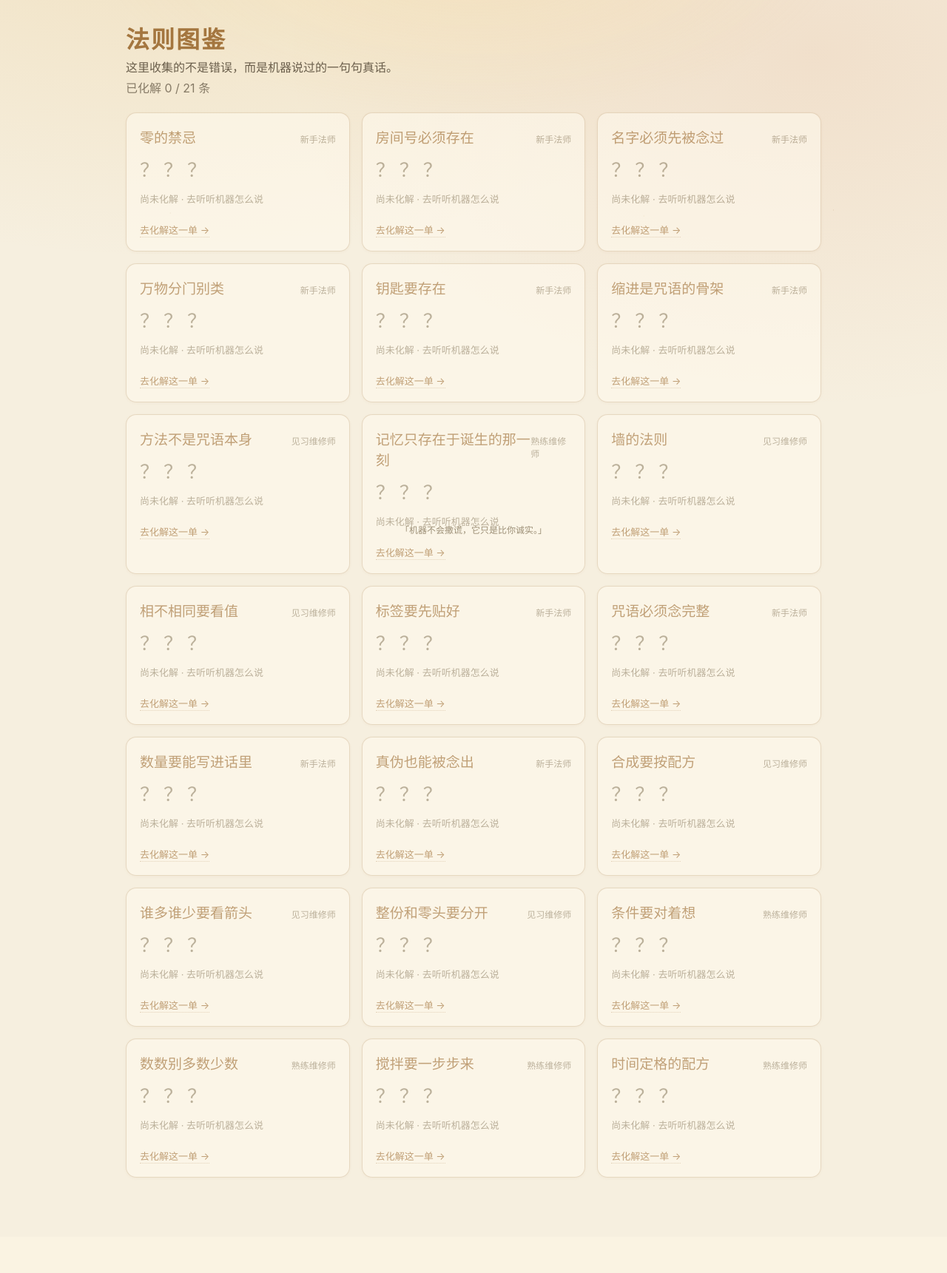
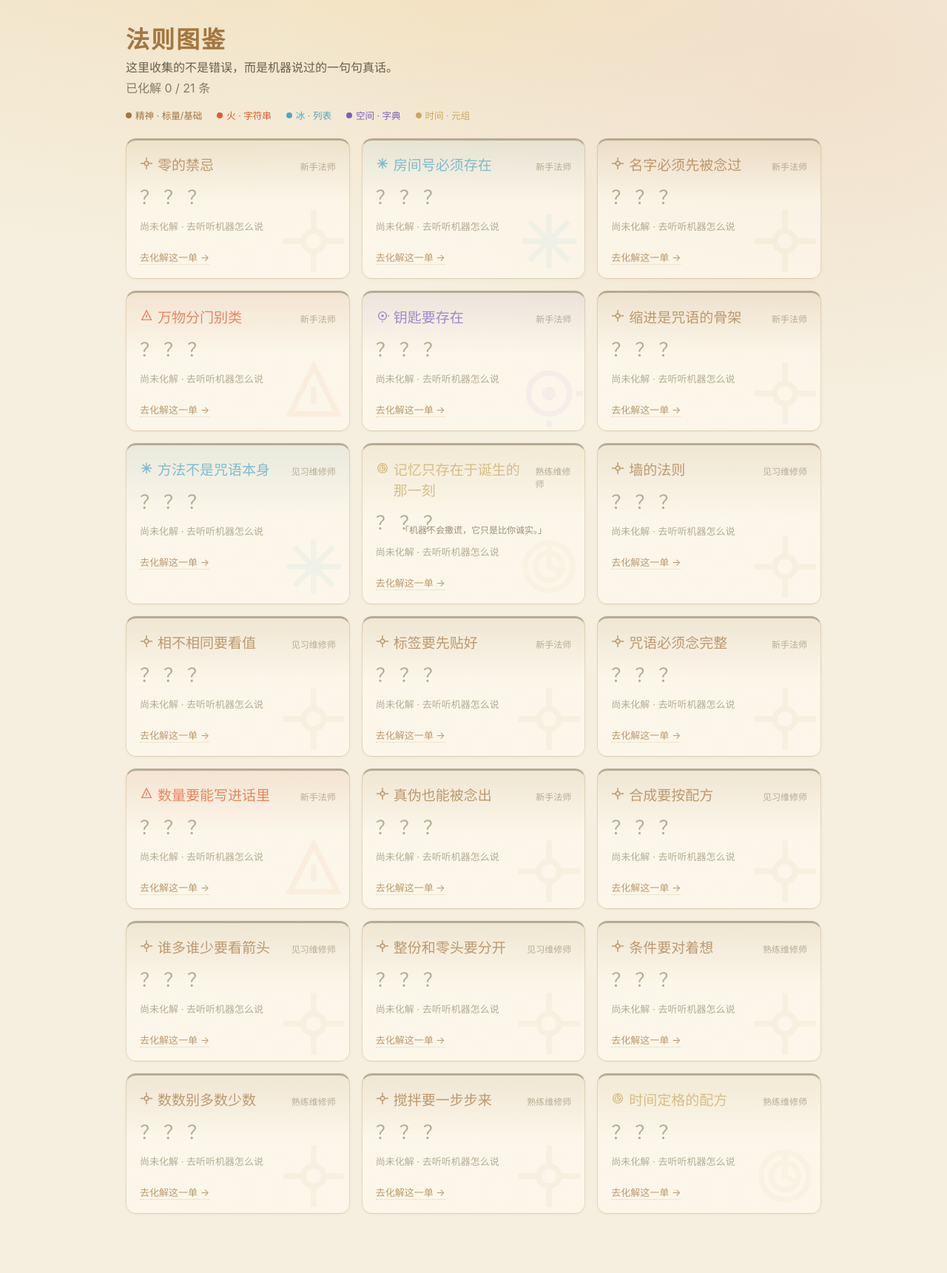
Before and after one commit to langpaian/python-magic-repair, a FastAPI app: page /lore in a window 1280 px wide. Shown: the part 66-1787 px from the top of the page at 74% size. Before the commit the page ends 1658 px from the top, so only its background shows below. Run offline with FastAPI, Linux system fonts and the light colour scheme; data that the repository does not hold is empty.

Commit message:
feat: 法则图鉴五系属性神秘学配色(精神/火/冰/空间/时间) + 专属符文(sigil)水印 + 图例

```diff
--- a/web/app.py
+++ b/web/app.py
@@ -27,6 +27,15 @@ LAWS = laws_by_name()
 INIT = load_initiation()
 ENDING = load_ending()
 GLOSSARY = load_glossary()
+
+# 五系属性符文（神秘学符号，随属性变色）
+SIGILS = {
+    "spirit": '<svg viewBox="0 0 20 20" width="18" height="18" fill="none" stroke="currentColor" stroke-width="1.6"><circle cx="10" cy="10" r="3"/><path d="M10 1v6M10 13v6M1 10h6M13 10h6"/></svg>',
+    "fire": '<svg viewBox="0 0 20 20" width="18" height="18" fill="none" stroke="currentColor" stroke-width="1.6"><path d="M10 2 L17 16 H3 Z"/><path d="M10 8v5"/></svg>',
+    "ice": '<svg viewBox="0 0 20 20" width="18" height="18" fill="none" stroke="currentColor" stroke-width="1.6"><path d="M10 2v16M2 10h16M4.3 4.3l11.4 11.4M15.7 4.3L4.3 15.7"/></svg>',
+    "space": '<svg viewBox="0 0 20 20" width="18" height="18" fill="none" stroke="currentColor" stroke-width="1.6"><circle cx="10" cy="10" r="6"/><circle cx="10" cy="10" r="2" fill="currentColor" stroke="none"/><path d="M10 -2v2M10 20v-2M-2 10h2M20 10h-2"/></svg>',
+    "time": '<svg viewBox="0 0 20 20" width="18" height="18" fill="none" stroke="currentColor" stroke-width="1.6"><circle cx="10" cy="10" r="7"/><circle cx="10" cy="10" r="4"/><circle cx="10" cy="10" r="1" fill="currentColor" stroke="none"/><path d="M10 4v6l4 2"/></svg>',
+}
 
 
 @app.middleware("http")
@@ -223,10 +232,11 @@ def outcomes_download():
 def lore_page(request: Request):
     solved = solved_list()
     solved_laws = {f.law_name for f in FAULTS if f.id in solved}
-    # 每条法则对应到第一个还没点过的故障，让图鉴卡片能点进去做题
-    fid_by_law = {}
+    # 每条法则对应到第一个还没点过的故障 + 它所属的属性系（决定图鉴颜色/符文）
+    fid_by_law, attr_by_law = {}, {}
     for f in FAULTS:
         fid_by_law.setdefault(f.law_name, f.id)
+        attr_by_law.setdefault(f.law_name, f.attr_key)
     return templates.TemplateResponse(
         request,
         "lore.html",
@@ -235,5 +245,7 @@ def lore_page(request: Request):
             "solved_laws": solved_laws,
             "solved_count": len(solved_laws),
             "fid_by_law": fid_by_law,
+            "attr_by_law": attr_by_law,
+            "sigils": SIGILS,
         },
     )
--- a/web/static/style.css
+++ b/web/static/style.css
@@ -365,12 +365,38 @@ textarea:focus { border-color: var(--gold-bright); box-shadow: 0 0 0 1px var(--l
   background: var(--paper-card); border: 1px solid var(--line); border-radius: 14px;
   padding: 18px; transition: all .15s; box-shadow: 0 1px 4px rgba(164, 118, 63, .08);
 }
-.law-card:hover { transform: translateY(-2px); border-color: var(--gold-bright); box-shadow: 0 6px 24px rgba(201, 151, 46, .22); }
+.law-card:hover { transform: translateY(-2px); box-shadow: 0 6px 24px rgba(201, 151, 46, .22); }
 .law-lit { border-color: rgba(201, 151, 46, .55); }
-.law-grey { opacity: .65; }
-.law-head { display: flex; justify-content: space-between; align-items: baseline; margin-bottom: 10px; }
+.law-grey { opacity: .7; }
+.law-head { display: flex; align-items: baseline; gap: 6px; margin-bottom: 10px; }
 .law-name { font-size: 19px; color: var(--gold); font-family: var(--serif); }
-.law-stage { font-size: 12px; color: var(--ink-faint); }
+.law-stage { font-size: 12px; color: var(--ink-faint); margin-left: auto; }
+
+/* 法则图鉴 · 五系属性神秘学配色 */
+.law-card[data-attr] { --attr: #a4763f; --attr-soft: rgba(164, 118, 63, .10); position: relative; overflow: hidden; }
+.law-card[data-attr="fire"]  { --attr: #e05a2b; --attr-soft: rgba(224, 90, 43, .10); }
+.law-card[data-attr="ice"]   { --attr: #4aa8c9; --attr-soft: rgba(74, 168, 201, .10); }
+.law-card[data-attr="space"] { --attr: #7a5fc0; --attr-soft: rgba(122, 95, 192, .10); }
+.law-card[data-attr="time"]  { --attr: #c9a961; --attr-soft: rgba(201, 169, 97, .10); }
+.law-card {
+  border-top: 3px solid var(--attr);
+  background: linear-gradient(180deg, var(--attr-soft), var(--paper-card) 45%);
+}
+.law-card .law-name { color: var(--attr); }
+.law-card.law-grey { border-top-color: var(--ink-faint); }
+.law-sigil { color: var(--attr); display: inline-flex; vertical-align: middle; }
+.law-watermark { position: absolute; right: 2px; bottom: 0; opacity: .09; color: var(--attr); pointer-events: none; }
+.law-watermark svg { width: 92px; height: 92px; }
+
+/* 属性图例 */
+.attr-legend { display: flex; flex-wrap: wrap; gap: 8px 20px; margin: 16px 0 6px; font-size: 12.5px; color: var(--ink-soft); }
+.lg-item { display: inline-flex; align-items: center; gap: 5px; color: var(--attr, var(--gold)); }
+.lg-item::before { content: ""; width: 8px; height: 8px; border-radius: 50%; background: var(--attr, var(--gold)); }
+.attr-legend .lg-item[data-attr="fire"]  { --attr: #e05a2b; }
+.attr-legend .lg-item[data-attr="ice"]   { --attr: #4aa8c9; }
+.attr-legend .lg-item[data-attr="space"] { --attr: #7a5fc0; }
+.attr-legend .lg-item[data-attr="time"]  { --attr: #c9a961; }
+.attr-legend .lg-item[data-attr="spirit"]{ --attr: #a4763f; }
 .law-statement { color: var(--ink-soft); line-height: 1.7; }
 .law-adult { font-size: 13px; color: var(--ink-faint); line-height: 1.6; }
 .mini-badge { width: 84px; margin-top: 10px; filter: drop-shadow(0 0 12px rgba(201, 151, 46, .35)); }
--- a/web/templates/lore.html
+++ b/web/templates/lore.html
@@ -6,10 +6,21 @@
   <p class="subtitle">这里收集的不是错误，而是机器说过的一句句真话。</p>
   <p class="subtitle dim">已化解 {{ solved_count }} / {{ laws|length }} 条</p>
 
+  <div class="attr-legend">
+    <span class="lg-item" data-attr="spirit">精神 · 标量/基础</span>
+    <span class="lg-item" data-attr="fire">火 · 字符串</span>
+    <span class="lg-item" data-attr="ice">冰 · 列表</span>
+    <span class="lg-item" data-attr="space">空间 · 字典</span>
+    <span class="lg-item" data-attr="time">时间 · 元组</span>
+  </div>
+
   <div class="law-grid">
     {% for law in laws %}
-      <a class="law-card {% if law.name in solved_laws %}law-lit{% else %}law-grey{% endif %}" href="/ticket/{{ fid_by_law.get(law.name, '') }}">
+      {% set attr = attr_by_law.get(law.name, 'spirit') %}
+      <a class="law-card {% if law.name in solved_laws %}law-lit{% else %}law-grey{% endif %}" data-attr="{{ attr }}" href="/ticket/{{ fid_by_law.get(law.name, '') }}">
+        <span class="law-watermark">{{ sigils.get(attr, '')|safe }}</span>
         <div class="law-head">
+          <span class="law-sigil">{{ sigils.get(attr, '')|safe }}</span>
           <span class="law-name">{{ law.name }}</span>
           <span class="law-stage">{{ law.stage }}</span>
         </div>
```
Also changed, not shown: site/css/style.css (+30 -4 lines), site/lore.html (+27 -4 lines).
